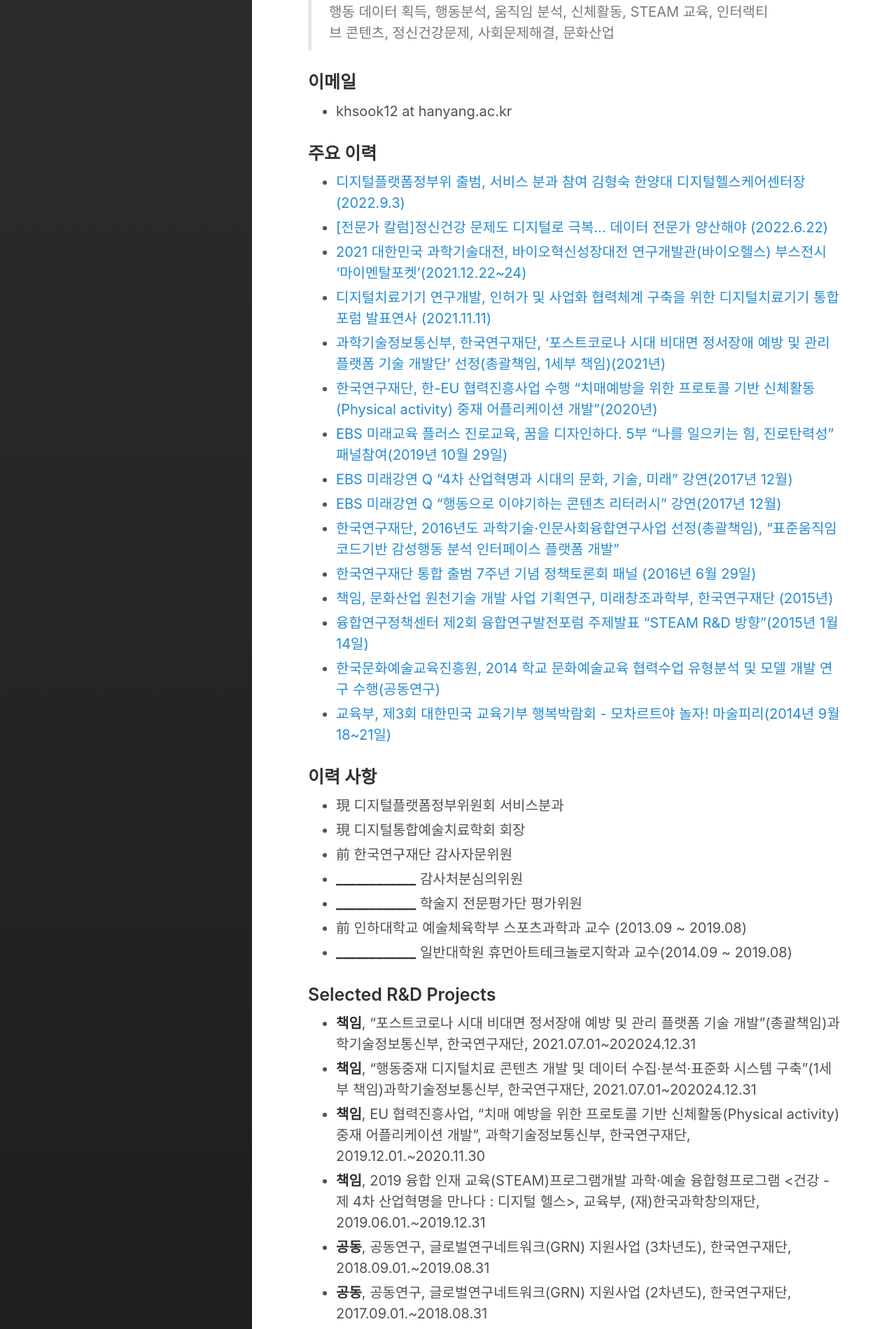
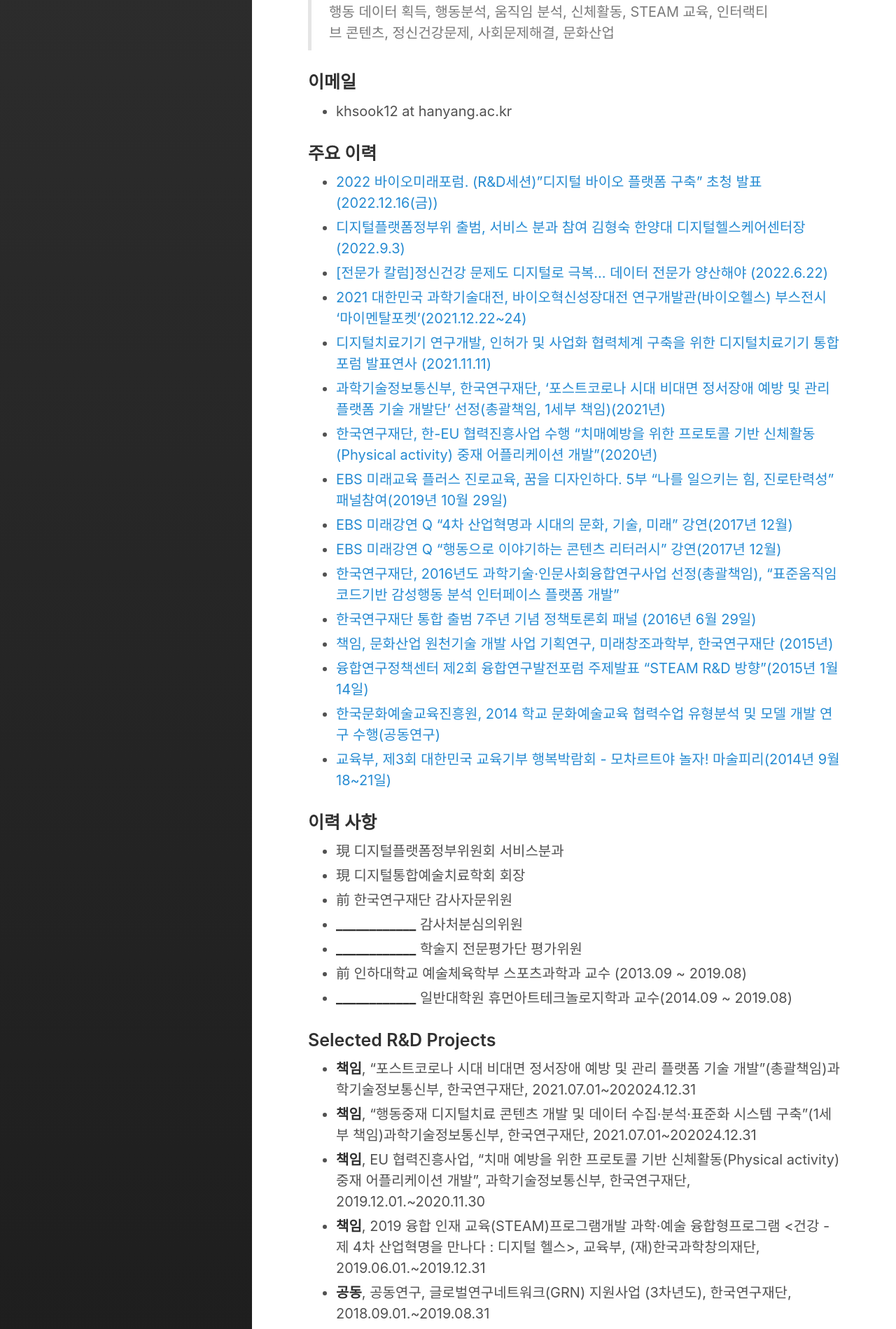
Before and after one commit to Rugger12/hyungsook, a Jekyll site: the page built from _posts/2022-10-07-about-me.md, in a window 1280 px wide. Shown: the part 853-2752 px from the top of the page at 70% size. Built offline with Jekyll 4.4.1, drawn with Linux system fonts in a browser that asks for light colours.

Commit message:
Update 2022-10-07-about-me.md

```diff
--- a/_posts/2022-10-07-about-me.md
+++ b/_posts/2022-10-07-about-me.md
@@ -25,6 +25,7 @@ excerpt_separator:  <!--more-->
 
 <a name="experience"></a>
 ### 주요 이력
+*  <a href="https://naver.me/xV3Bqmkm" target="_blank"> 2022 바이오미래포럼. (R&D세션)"디지털 바이오 플랫폼 구축" 초청 발표 (2022.12.16(금))</a>
 *  <a href="http://www.aitimes.com/news/articleView.html?idxno=146621" target="_blank"> 디지털플랫폼정부위 출범, 서비스 분과 참여 김형숙 한양대 디지털헬스케어센터장 (2022.9.3)</a>
 *  <a href="https://www.donga.com/news/It/article/all/20220621/114033279/1" target="_blank"> [전문가 칼럼]정신건강 문제도 디지털로 극복… 데이터 전문가 양산해야 (2022.6.22)</a>
 *  <a href="https://blog.naver.com/yhpark8105/222623154288" target="_blank"> 2021 대한민국 과학기술대전, 바이오혁신성장대전 연구개발관(바이오헬스) 부스전시 '마이멘탈포켓'(2021.12.22~24)</a>
```
